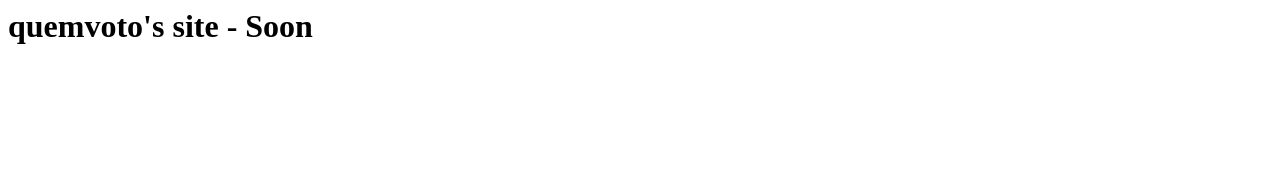
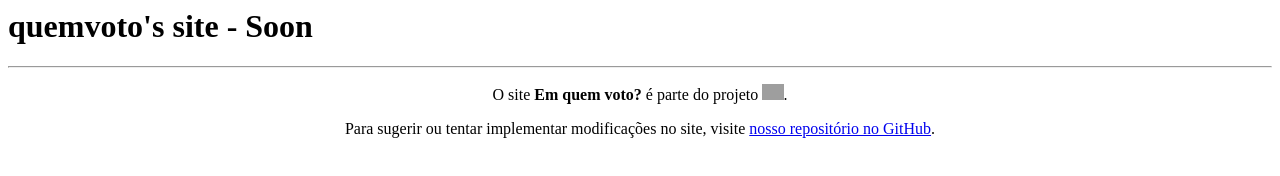
Before and after one commit to PartidoVelho/quemvoto.com.br, a plain HTML site: page index.html in a window 1280 px wide. Drawn offline with Linux system fonts and the light colour scheme; grey boxes are pictures that could not be loaded.

Commit message:
add credits to main project

```diff
--- a/index.html
+++ b/index.html
@@ -1,2 +1,5 @@
 <title>quemvoto's site - Soon</title>
 <h1>quemvoto's site - Soon</h1>
+<hr/>
+<center><p>O site <b>Em quem voto?</b> é parte do projeto <a href="https://partidovelho.github.io/"><img alt="Partido Velho" title="Partido Velho" src="https://partidovelho.org/press/press-kit/img/logotype-plain_black_full.svg" height="16px"></a>.</p>
+<p>Para sugerir ou tentar implementar modificações no site, visite <a href="https://github.com/PartidoVelho/quemvoto.com.br" target="_blank">nosso repositório no GitHub</a>.</p></center>
```
Also changed, not shown: 1 other file.
